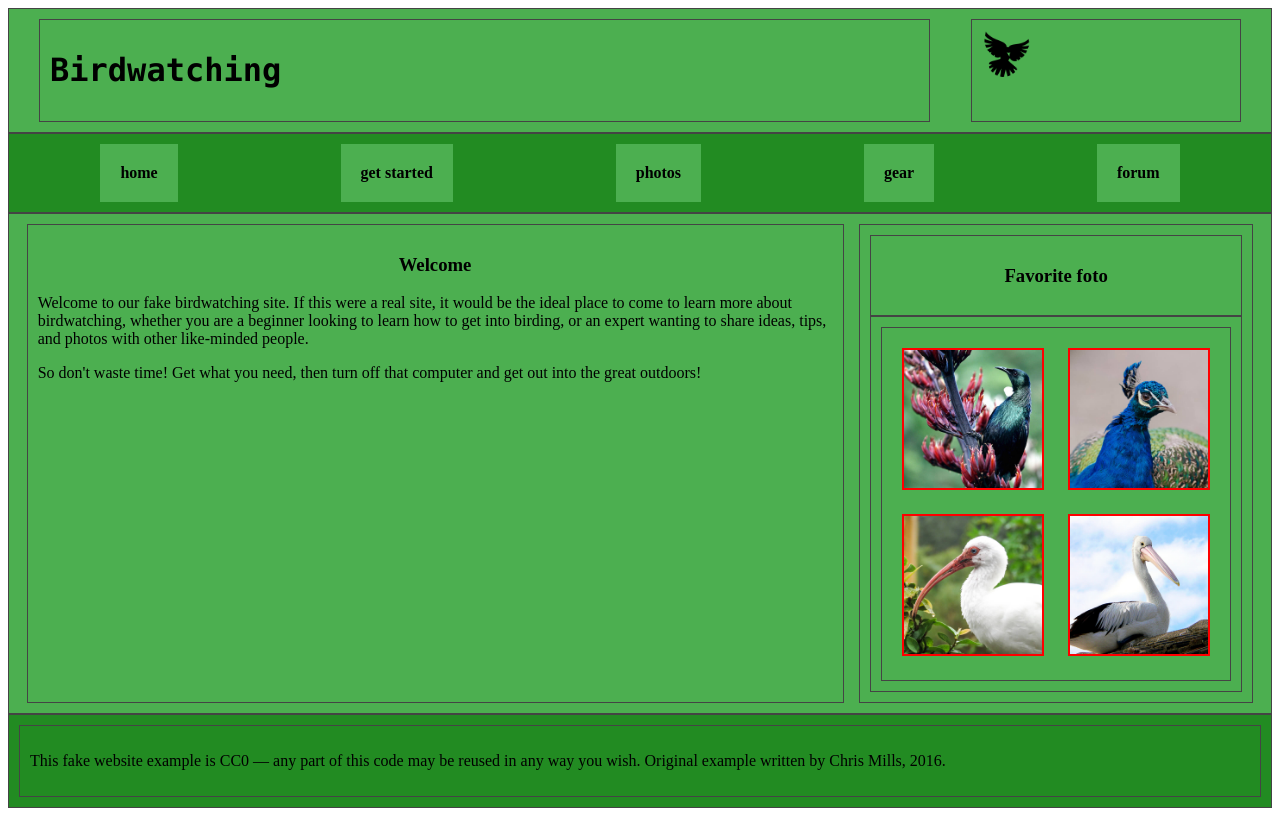
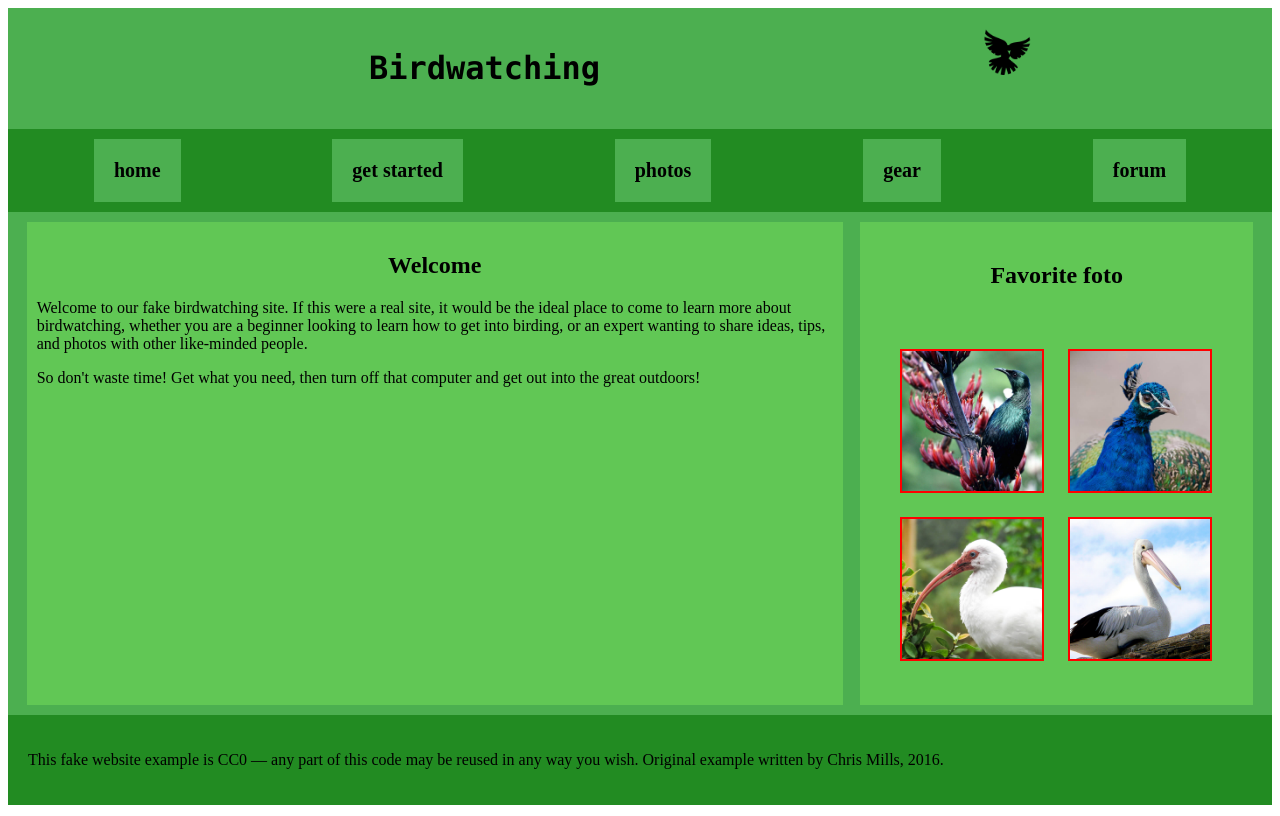
Before and after one commit to AllaKalichun/AllaKalichun.github.io, a plain HTML site: page z_7_Birdwatching/index.html in a window 1280 px wide. Drawn offline with Linux system fonts and the light colour scheme.

Commit message:
Допрацьований сайт про пташок

```diff
--- a/z_7_Birdwatching/css/style.css
+++ b/z_7_Birdwatching/css/style.css
@@ -1,5 +1,5 @@
 div{
-    border: 1px #444 solid;
+    border: 1px #444;
     padding: 10px;
 }
 .menu{
@@ -7,6 +7,7 @@ div{
     flex-direction: row;
     justify-content: space-around;
     background-color: forestgreen;
+    border-bottom: 10px grey;
 
 }
 .header{
@@ -24,6 +25,7 @@ div{
 .menu div{
     background-color: #4CAF50;
     border: 2px red;
+    font-size: 20px;
 
 }
 .he-1{
@@ -35,9 +37,11 @@ div{
 }
 .block-1{
      width: 64%;
+     background-color: #61c755;
 }
 .block-2{
     width: 30%;
+    background-color: #61c755;
 }
 .he-2 img{
     width: 20%;
--- a/z_7_Birdwatching/index.html
+++ b/z_7_Birdwatching/index.html
@@ -8,7 +8,7 @@
 <body>
    <div class="header">
        <div class="he-1">
-           <h1>Birdwatching</h1>
+           <h1 align='center'>Birdwatching</h1>
        </div>
        <div class="he-2">
            <img src="img/dove.png" alt="">
@@ -39,7 +39,7 @@
     </div>
     <div class="content">
         <div class="block-1">
-           <h3 align='center'>Welcome</h3>
+           <h2 align='center' >Welcome</h2>
            <p>Welcome to our fake birdwatching site. If this were a real site, it would be the ideal place to come to learn more about birdwatching, whether you are a beginner looking to learn how to get into birding, or an expert wanting to share ideas, tips, and photos with other like-minded people.</p>
            <p>So don't waste time! Get what you need, then turn off that computer and get out into the great outdoors!</p>
 
@@ -47,7 +47,7 @@
         <div class="block-2">
 
            <div class="block-2-1">
-               <h3 align='center'>Favorite foto</h3>
+               <h2 align='center'>Favorite foto</h2>
            </div>
            <div class="block-2-2">
             <div>
```
